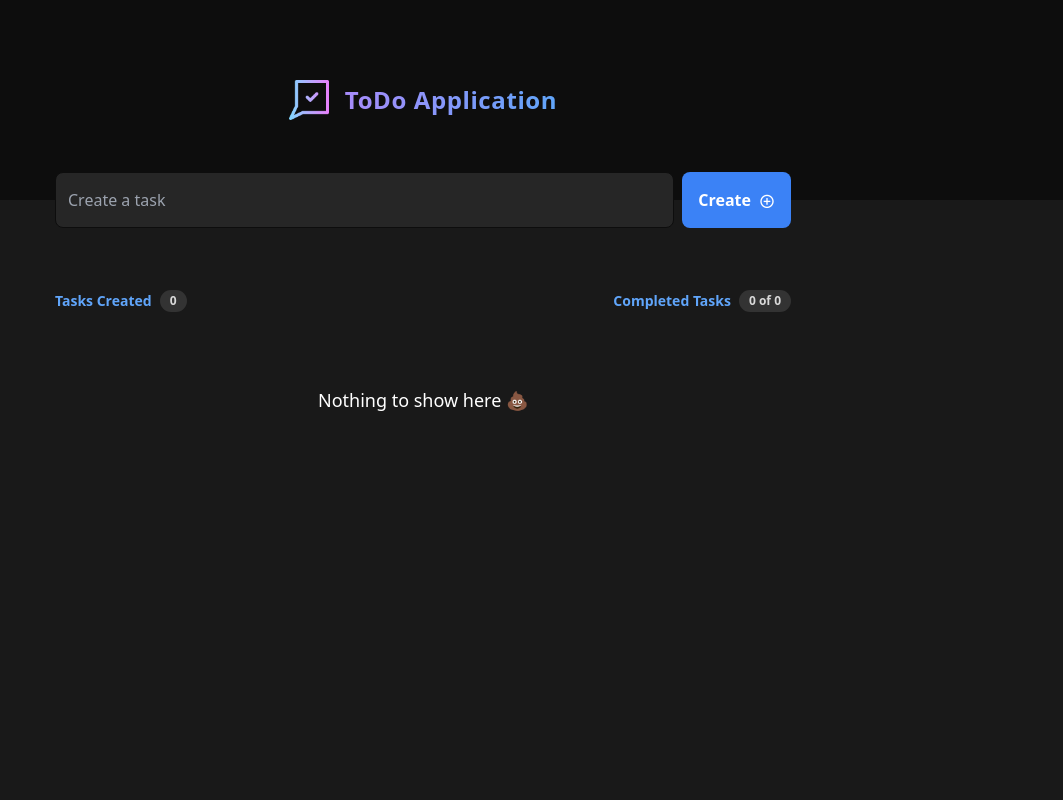
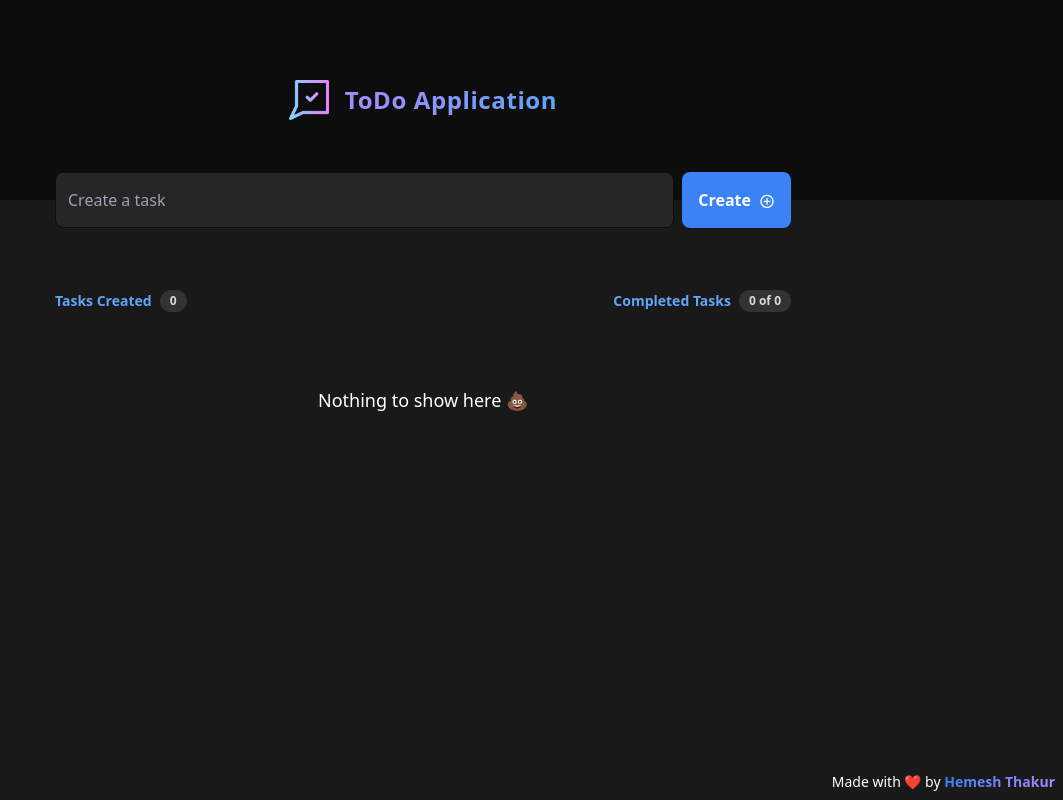
Before and after one commit to Hemesh10/Todo_app, a React (Vite) app: page / in a window 1280 px wide. Shown: the whole page, without its empty margins (217-1280 px from the left). Built offline with nearby package versions, Linux system fonts and the light colour scheme; what @radix-ui/themes would draw is missing.

Commit message:
added a footer text (kind of!)

```diff
--- a/src/components/Tasks/Tasks.jsx
+++ b/src/components/Tasks/Tasks.jsx
@@ -5,6 +5,7 @@ const Tasks = ({ tasks, deleteHandler, updateTaskById, onComplete }) => {
   const tasksQuantity = tasks.length;
   const completedTasks = tasks.filter((task) => task.isCompleted).length;
   return (
+    <>
       <section className="w-[94%] sm:w-full max-w-[736px] py-4 mt-[100px] sm:mt-[74px] mx-auto">
         <header className="flex justify-between mb-[24px]">
           <div className="flex items-center gap-2">
@@ -14,7 +15,9 @@ const Tasks = ({ tasks, deleteHandler, updateTaskById, onComplete }) => {
             </span>
           </div>
           <div className="flex items-center gap-2">
-          <p className="text-blue-400 text-sm font-semibold">Completed Tasks</p>
+            <p className="text-blue-400 text-sm font-semibold">
+              Completed Tasks
+            </p>
             <span className="text-xs font-bold px-[10px] py-[3px] rounded-full text-[#d9d9d9] bg-[#333333]">
               {completedTasks} of {tasksQuantity}
             </span>
@@ -53,6 +56,13 @@ const Tasks = ({ tasks, deleteHandler, updateTaskById, onComplete }) => {
           </p>
         )}
       </section>
+      <p className="text-sm text-white absolute bottom-0 right-0 p-2">
+        Made with ❤️ by{" "}
+        <span className="font-semibold bg-gradient-to-r bg-clip-text text-transparent from-blue-500 to-violet-400">
+          Hemesh Thakur
+        </span>
+      </p>
+    </>
   );
 };
 
```
Lines whose indentation alone changed are shown as unchanged.
